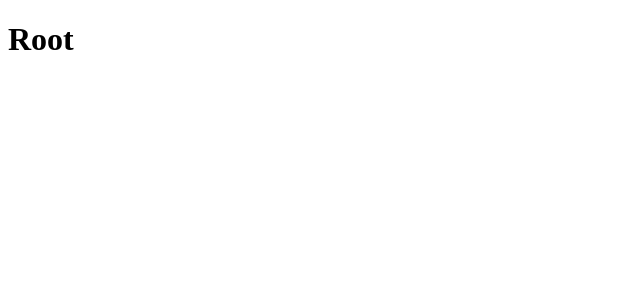
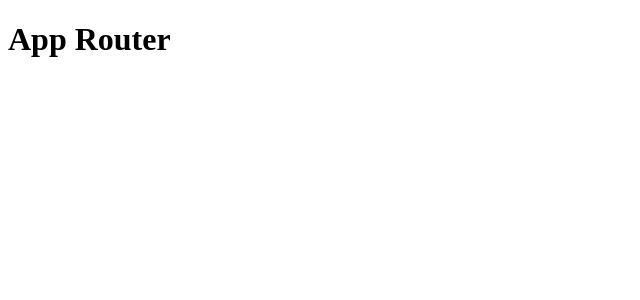
Before and after one commit to gillesashley/my-blog, a React (Vite) app: page / in a window 1280 px wide. Shown: the top 300 px of the page, without its empty margins (0-640 px from the left). Built offline with nearby package versions, Linux system fonts and the light colour scheme.

Commit message:
renamed root.tsx to app-router.tsx

```diff
--- a/src/main.tsx
+++ b/src/main.tsx
@@ -7,12 +7,12 @@ import "@fontsource/roboto/300.css";
 import "@fontsource/roboto/400.css";
 import "@fontsource/roboto/500.css";
 import "@fontsource/roboto/700.css";
-import Root from "./routes/root/root.tsx";
+import AppRouter from "./routes/app-router/app-router";
 
 const router = createBrowserRouter([
   {
     path: "/",
-    element: <Root />,
+    element: <AppRouter />,
   },
 ]);
 
--- /dev/null
+++ b/src/routes/app-router/app-router.tsx
@@ -0,0 +1,7 @@
+export default function AppRouter() {
+  return (
+    <>
+      <h1>App Router</h1>
+    </>
+  );
+}
--- a/src/routes/root/root.tsx
+++ /dev/null
@@ -1,7 +0,0 @@
-export default function Root() {
-  return (
-    <>
-      <h1>Root</h1>
-    </>
-  );
-}
```
